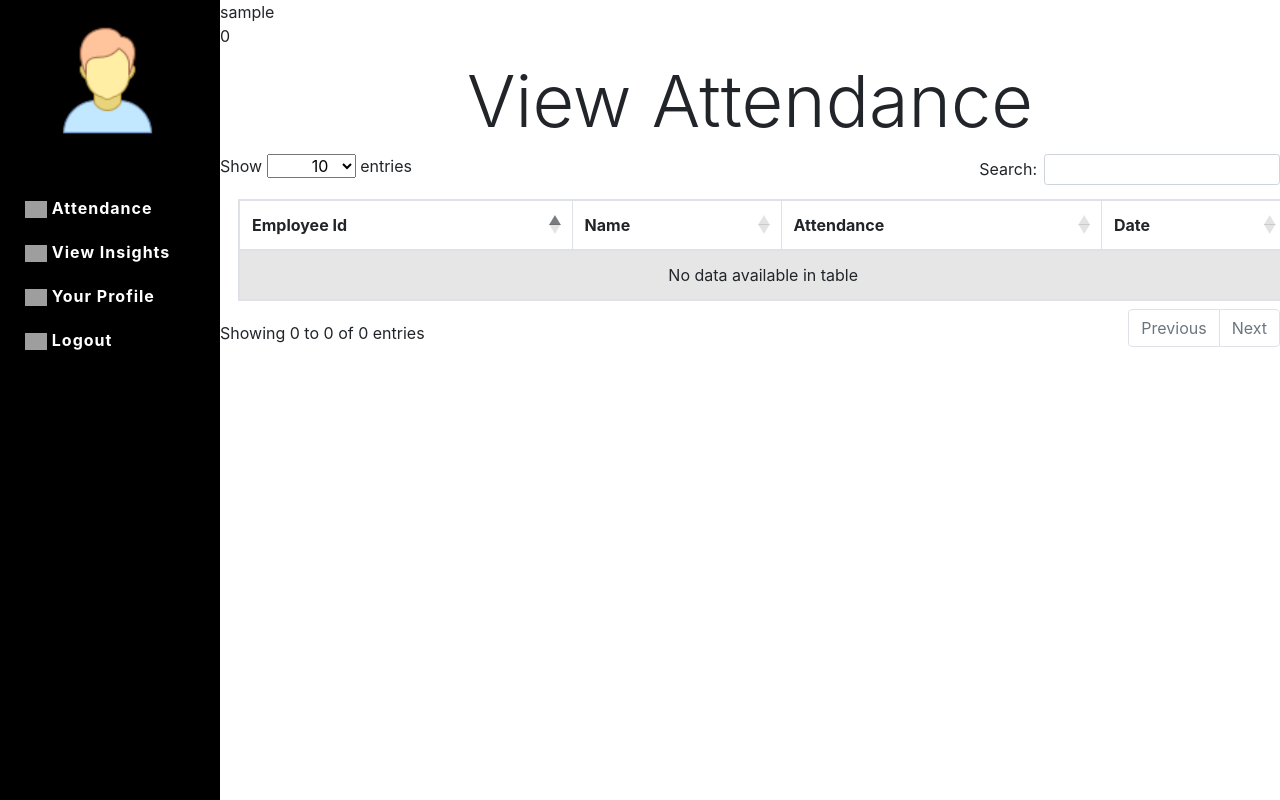
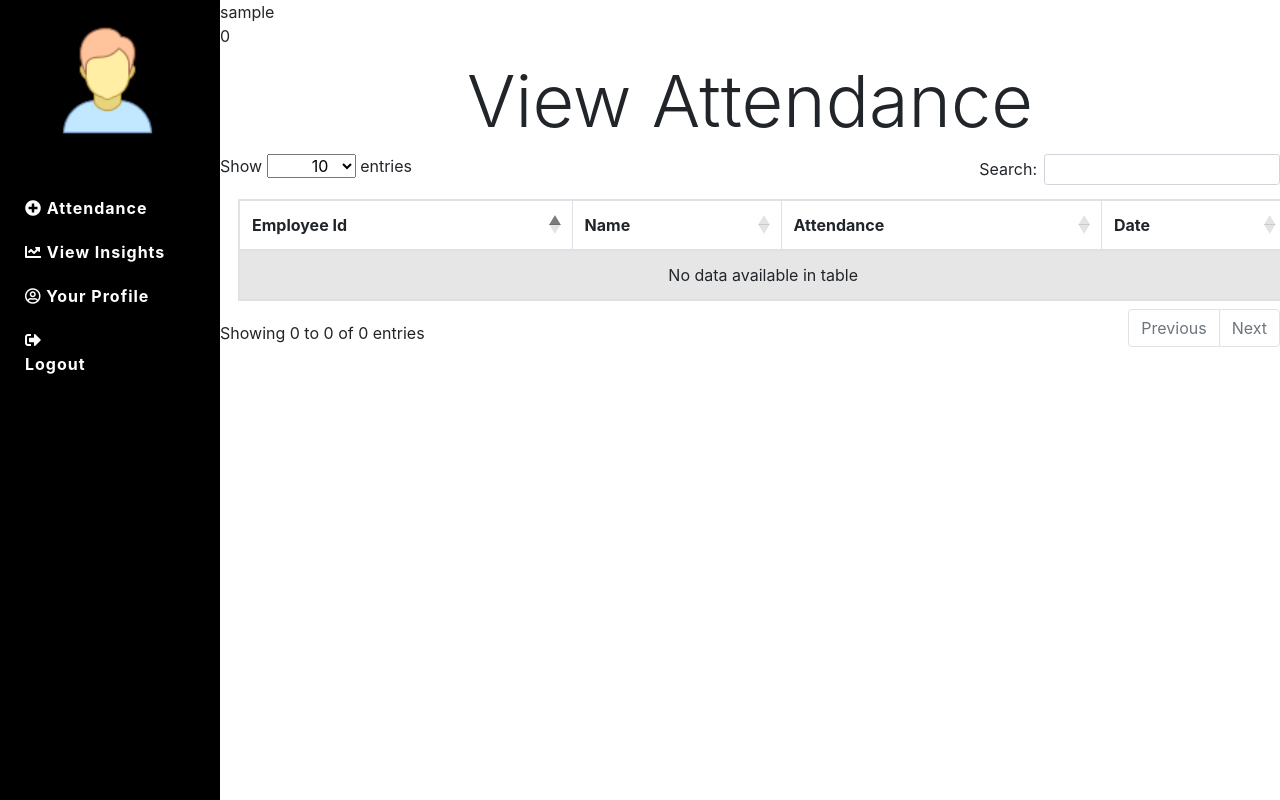
Before and after one commit to sVanshika/attendance-management-system-1, a PHP site: page /internship-project-folder-1/user/dashboard.php in a window 1280 px wide. Run offline with PHP 8.4, Linux system fonts and the light colour scheme; a user stored in the database is signed in; data that the repository does not hold is empty; some libraries are stand-ins or nearby versions; grey boxes are pictures that could not be loaded.

Commit message:
Update dashboard.php

```diff
--- a/employee-1/user/dashboard.php
+++ b/employee-1/user/dashboard.php
@@ -8,10 +8,12 @@
     <meta name="viewport" content="width=device-width, initial-scale=1.0">
     <title>attendance</title>
 
-        <!--  Bootstrap  -->
+   <!--  Fontawesome  -->
+   <link href="../fontawesome/css/all.css" rel="stylesheet">
+    <script defer src="../fontawesome/js/all.js"></script>
 
-    <link rel="stylesheet" href="https://use.fontawesome.com/releases/v5.0.13/css/all.css" integrity="sha384-DNOHZ68U8hZfKXOrtjWvjxusGo9WQnrNx2sqG0tfsghAvtVlRW3tvkXWZh58N9jp"
-    crossorigin="anonymous">
+    <!--  Bootstrap  -->
+    <link rel="stylesheet" href="https://stackpath.bootstrapcdn.com/bootstrap/4.5.0/css/bootstrap.min.css" integrity="sha384-9aIt2nRpC12Uk9gS9baDl411NQApFmC26EwAOH8WgZl5MYYxFfc+NcPb1dKGj7Sk" crossorigin="anonymous">
 
 
 
@@ -43,6 +45,7 @@
     /*    Add styles here  */
 
 </style>
+
 <body>
 
 <!-- NavBar -->
@@ -59,7 +62,7 @@
         </div>
         <div class="group">
             <div class="navItem" class="logo">
-                <img src="../img/attendance.png" width=22px>
+            <i class="fas fa-plus-circle" style="color:white;"></i>
                 <a href="../user/dashboard.php" class="navItemLink" style="text-decoration: none;">Attendance</a>
             </div>
           <!--  <div class="navItem" class="logo">
@@ -75,15 +78,15 @@
                 <a href="../admin/admin.php" class="navItemLink" style="text-decoration: none;">Admin</a>
             </div>  -->
             <div class="navItem" class="logo">
-            <img src="../img/graph.png" width=22px>
+            <i class="fas fa-chart-line" style="color:white;"></i>
                 <a href="../user/viewInsights.php" class="navItemLink" style="text-decoration: none;">View Insights</a>
             </div>
             <div class="navItem" class="logo">
-            <img src="../img/view.png" width=22px>
+            <i class="far fa-user-circle" style="color:white;"></i>
                 <a href="../user/profileUser.php" class="navItemLink" style="text-decoration: none;">Your Profile</a>
             </div>
             <div class="navItem" class="logo">
-            <img src="../img/logout.png" width=22px>
+            <i class="fas fa-sign-out-alt navItemLink" style="color:white;"></i>
                 <a href="../logout.php" class="navItemLink" style="text-decoration: none;">Logout</a>
             </div>
         </div>
```
